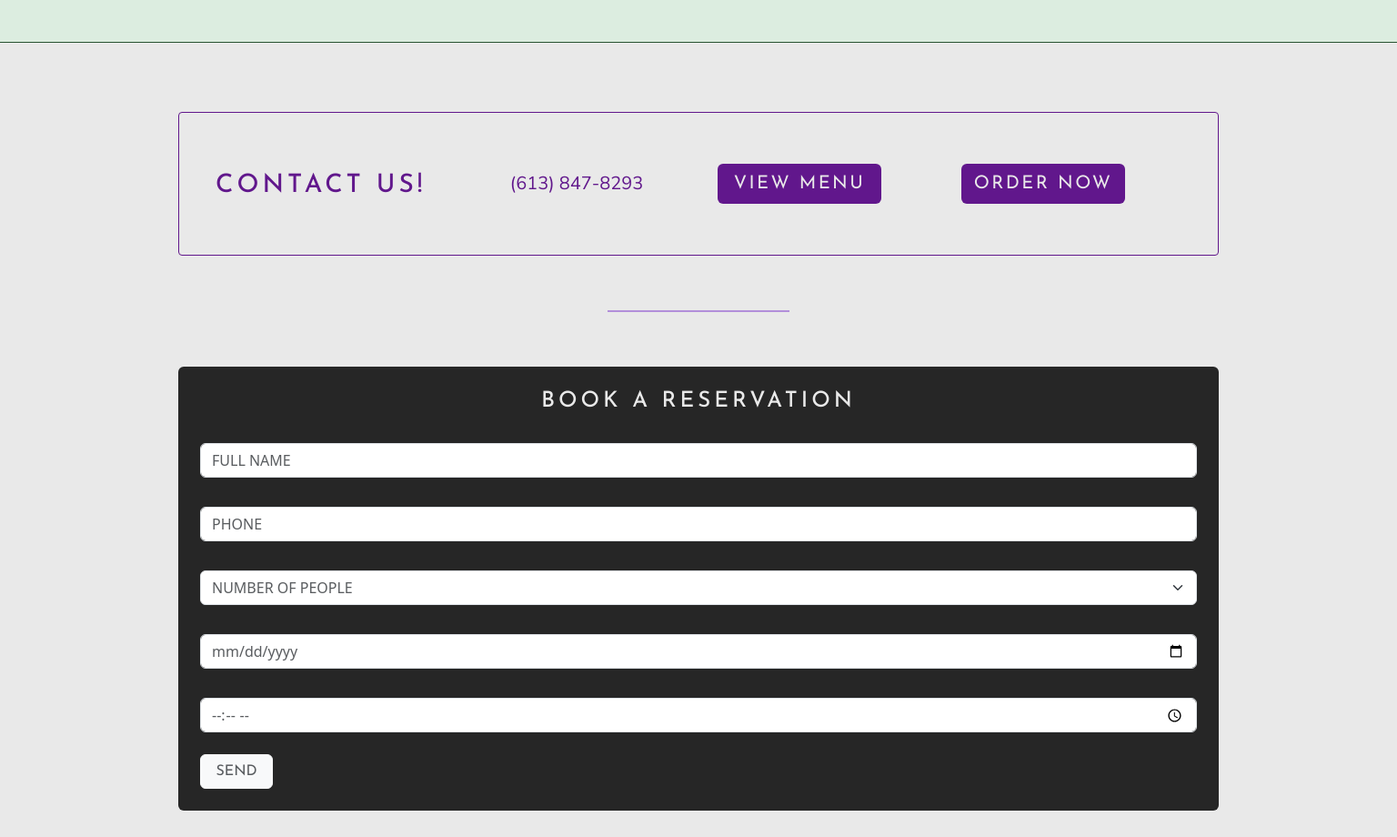
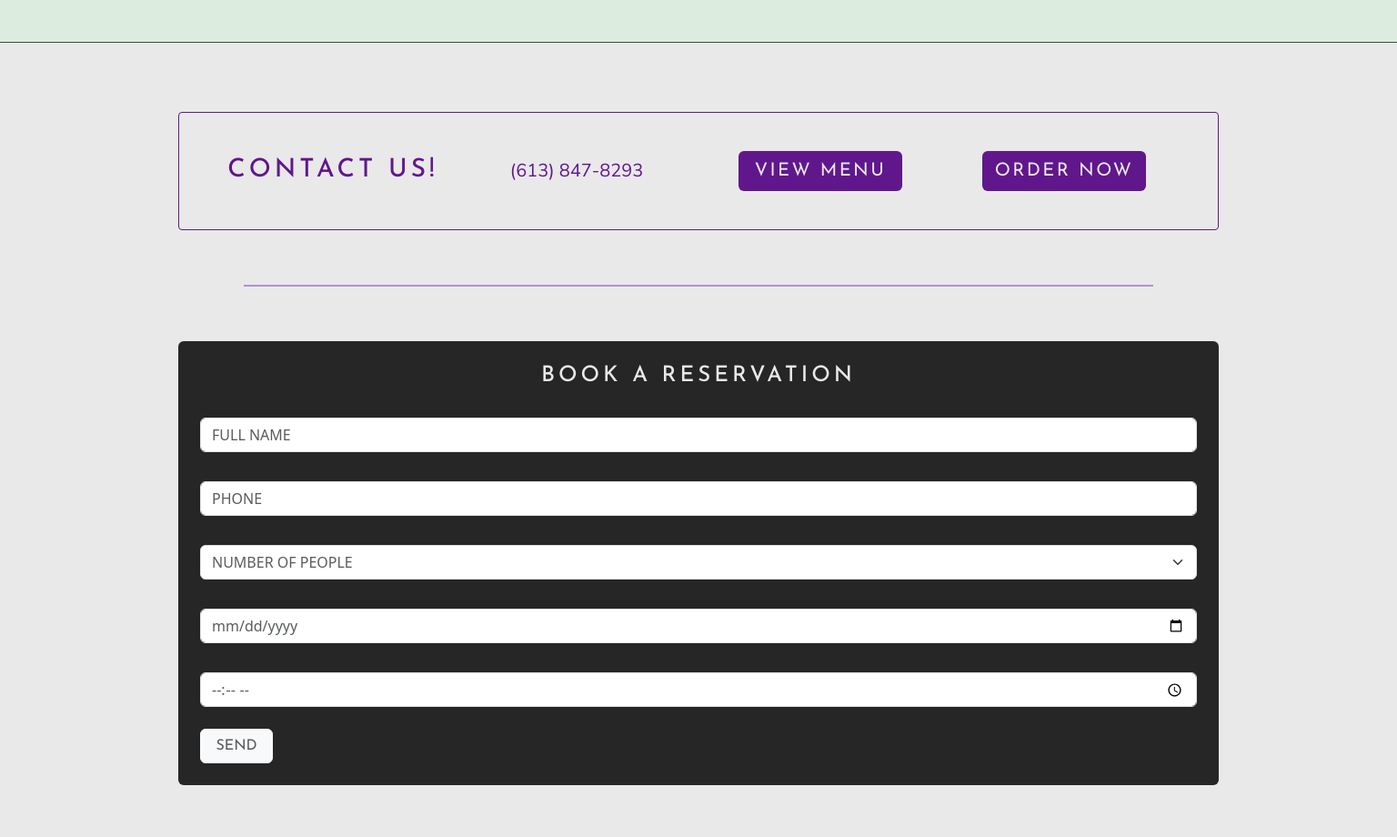
Before and after one commit to Priz0001/mtm6201_final, a plain HTML site: page index.html in a window 1536 px wide. Shown: the part 1920-2840 px from the top of the page at 91% size. Drawn offline with nearby package versions, Linux system fonts and the light colour scheme; a web font is replaced by a local one.

Commit message:
fix grid

```diff
--- a/css/main.css
+++ b/css/main.css
@@ -199,26 +199,31 @@ footer {
     grid-template-columns: 1fr;
     grid-template-rows: 1fr 1fr 1fr 1fr;
     justify-self: center;
+    align-items: center;
+    gap: 18px;
+    place-items: center;
+    min-height: 245px;
 }
 
 .grid-contact-one {
+    padding-top: 24px;
     grid-column: 1;
-    grid-row: 1/2;
+    grid-row: 1;
 }
 
 .grid-contact-two {
     grid-column: 1;
-    grid-row: 2/3;
+    grid-row: 2;
 }
 
 .grid-contact-three {
     grid-column: 1;
-    grid-row: 3/4;
+    grid-row: 3;
 }
 
 .grid-contact-four {
     grid-column: 1;
-    grid-row: 4/5;
+    grid-row: 4;
 }
 
 .btn-light {
@@ -400,36 +405,41 @@ footer {
         display: none;
     }
 
+    .separator {
+        width: 620px;
+    }
+
     .grid-contact {
-        display: grid;
-        grid-template-columns: 1fr 1fr 1fr 1fr;
-        grid-template-rows: 1fr;
+        grid-template-columns: 1fr 1fr;
+        grid-template-rows: 1fr 1fr;
         gap: 10px;
         padding: 40px;
         margin: 60px auto;
         border: var(--secondary-dark-color) solid 1px;
         border-radius: 4px;
         max-width: var(--md-screen-size);
+        min-height: 185px;
     }
 
     .grid-contact-one {
-        grid-column: 1/2;
+        padding-top: 0;
+        grid-column: 1;
         grid-row: 1;
     }
 
     .grid-contact-two {
-        grid-column: 2/3;
+        grid-column: 2;
         grid-row: 1;
     }
 
     .grid-contact-three {
-        grid-column: 3/4;
-        grid-row: 1;
+        grid-column: 1;
+        grid-row: 2;
     }
 
     .grid-contact-four {
-        grid-column: 4/5;
-        grid-row: 1;
+        grid-column: 2;
+        grid-row: 2;
     }
 
     .reservation {
@@ -559,6 +569,36 @@ footer {
 
 @media screen and (min-width: 1400px) {
 
+    .separator {
+        width: 1000px;
+    }
+
+    .grid-contact {
+        grid-template-columns: 1fr 1fr 1fr 1fr;
+        grid-template-rows: 1fr;
+        min-height: 130px;
+    }
+
+    .grid-contact-one {
+        grid-column: 1;
+        grid-row: 1;
+    }
+
+    .grid-contact-two {
+        grid-column: 2;
+        grid-row: 1;
+    }
+
+    .grid-contact-three {
+        grid-column: 3;
+        grid-row: 1;
+    }
+
+    .grid-contact-four {
+        grid-column: 4;
+        grid-row: 1;
+    }
+
     .intro-wrapper {
         max-width: 600px;
         max-height:438px;
--- a/index.html
+++ b/index.html
@@ -98,10 +98,10 @@
 
       <section class="contact p-3">
         <div class="grid-contact">
-          <h3 class="pt-4 grid-contact-one shake-trigger">CONTACT US!</h3>
+          <h3 class="grid-contact-one shake-trigger m-0">CONTACT US!</h3>
           <p class="grid-contact-two">(613) 847-8293</p>
-          <button type="button" class="btn btn-primary grid-contact-three shake-slow">VIEW MENU</button>
-          <button type="button" class="btn btn-primary hover-scale grid-contact-four shake-slow">ORDER NOW</button>
+          <button type="button" class="btn btn-primary grid-contact-three shake-slow m-0">VIEW MENU</button>
+          <button type="button" class="btn btn-primary hover-scale grid-contact-four shake-slow m-0">ORDER NOW</button>
         </div>
         <div class="separator"></div>
         <div class=" reservation p-4 rounded">
```
